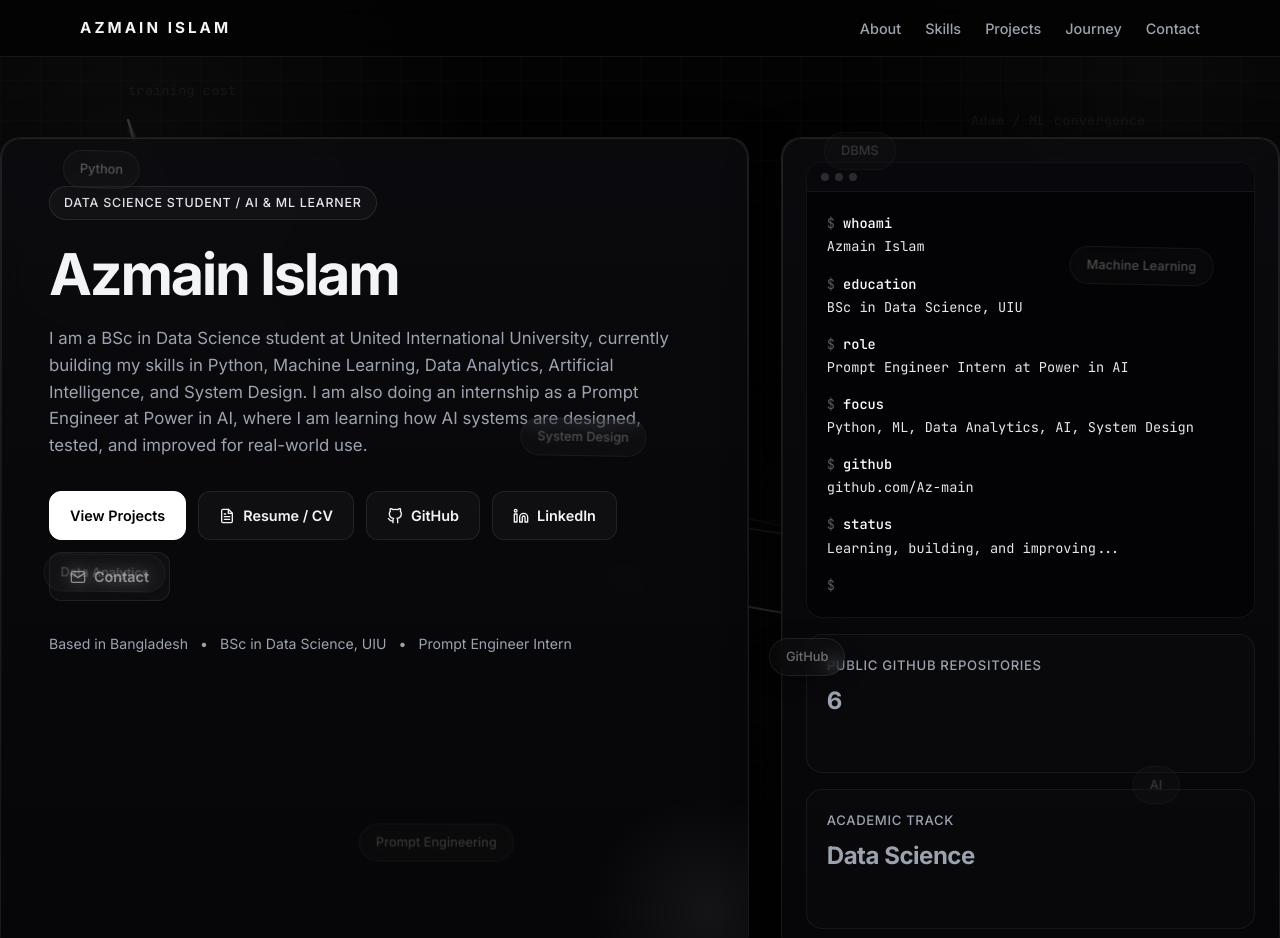
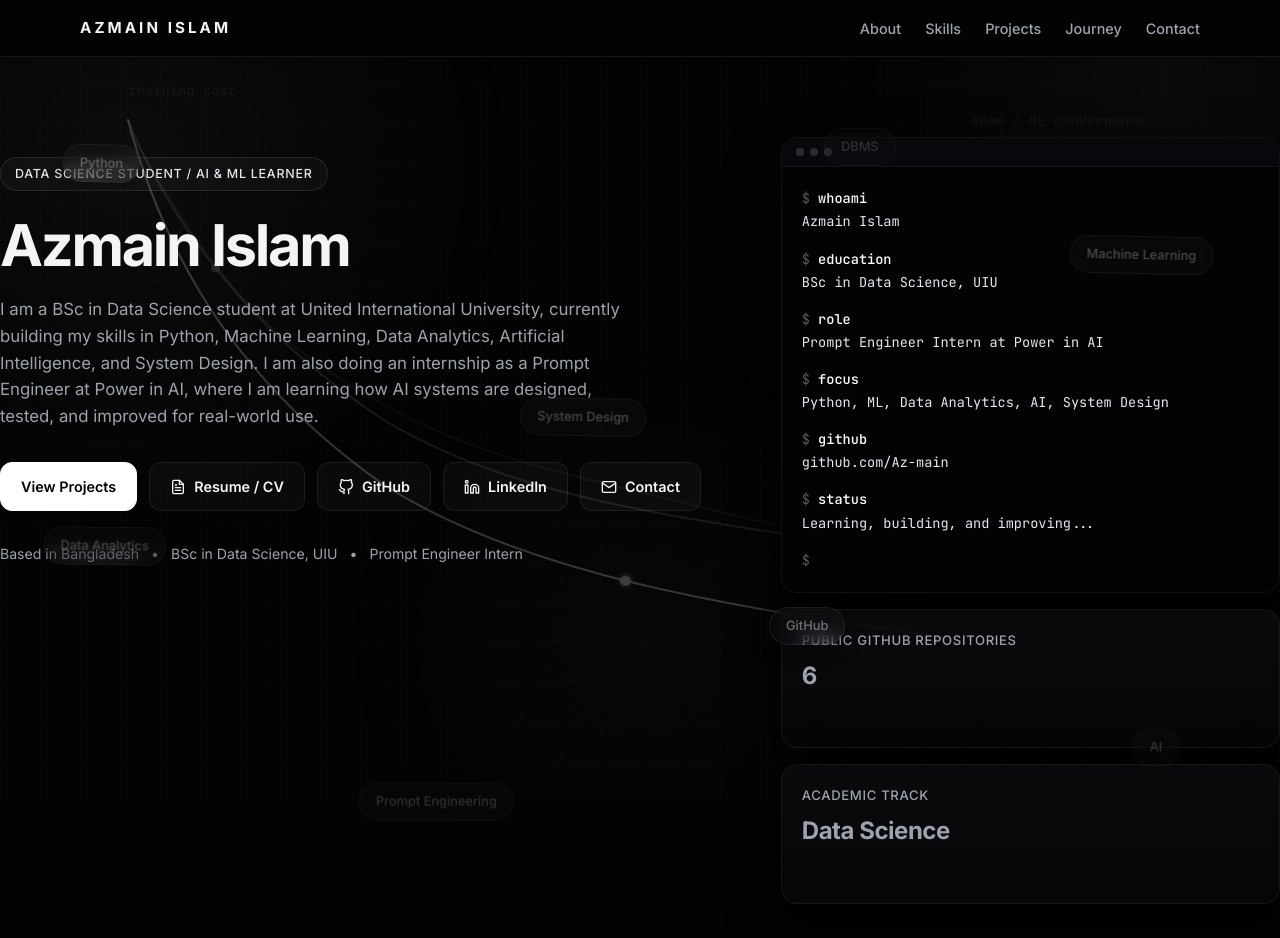
Before and after one commit to Az-main/az-main.github.io, a plain HTML site: page index.html in a window 1280 px wide. Shown: the top 938 px of the page. Drawn offline with Linux system fonts and the light colour scheme.

Commit message:
Update styles for hero-left and hero-right sections
Refactor hero section styles for better layout and design.

```diff
--- a/index.html
+++ b/index.html
@@ -278,9 +278,20 @@
       width: 100%;
     }
 
-    /* High-end Vercel/GitHub styled cards */
-    .hero-left,
-    .hero-right,
+    /* Transparent containers for Hero columns to reveal background */
+    .hero-left {
+      padding: 20px 0;
+      position: relative;
+    }
+
+    .hero-right {
+      padding: 0;
+      display: grid;
+      gap: 16px;
+      align-content: start;
+    }
+
+    /* High-end Vercel/GitHub styled cards for panels, projects, and contact info */
     .panel,
     .project-card,
     .contact-card,
@@ -296,8 +307,6 @@
     }
 
     /* Elegant gradient borders on hover */
-    .hero-left::before,
-    .hero-right::before,
     .panel::before,
     .project-card::before,
     .contact-card::before,
@@ -321,21 +330,6 @@
     .journey-card:hover::before,
     .skill-card:hover::before {
       background: linear-gradient(to bottom, rgba(255, 255, 255, 0.3), rgba(255, 255, 255, 0.05));
-    }
-
-    .hero-left {
-      padding: 48px;
-      overflow: hidden;
-    }
-
-    .hero-left::after {
-      content: "";
-      position: absolute;
-      inset: auto -80px -80px auto;
-      width: 240px;
-      height: 240px;
-      border-radius: 50%;
-      background: radial-gradient(circle, rgba(255, 255, 255, 0.06), transparent 70%);
     }
 
     .tag {
@@ -421,19 +415,13 @@
       font-size: 0.88rem;
     }
 
-    .hero-right {
-      padding: 24px;
-      display: grid;
-      gap: 16px;
-      align-content: start;
-    }
-
     /* Live Interactive Terminal */
     .terminal {
       background: #030305;
       border: 1px solid rgba(255, 255, 255, 0.06);
       border-radius: 16px;
       overflow: hidden;
+      box-shadow: 0 20px 50px rgba(0, 0, 0, 0.8);
     }
 
     .terminal-top {
@@ -487,7 +475,8 @@
       padding: 20px;
       border-radius: 16px;
       border: 1px solid rgba(255, 255, 255, 0.06);
-      background: rgba(255, 255, 255, 0.01);
+      background: linear-gradient(180deg, rgba(12, 12, 16, 0.85), rgba(6, 6, 8, 0.95));
+      box-shadow: 0 20px 50px rgba(0, 0, 0, 0.8);
     }
 
     .stat-box h3 {
@@ -765,7 +754,7 @@
 
       .hero-left,
       .hero-right {
-        padding: 32px;
+        padding: 20px 0;
       }
 
       .section-head {
```
